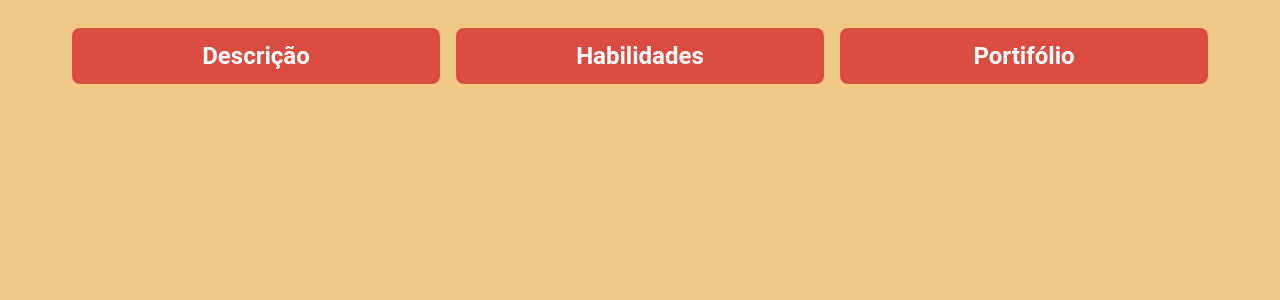
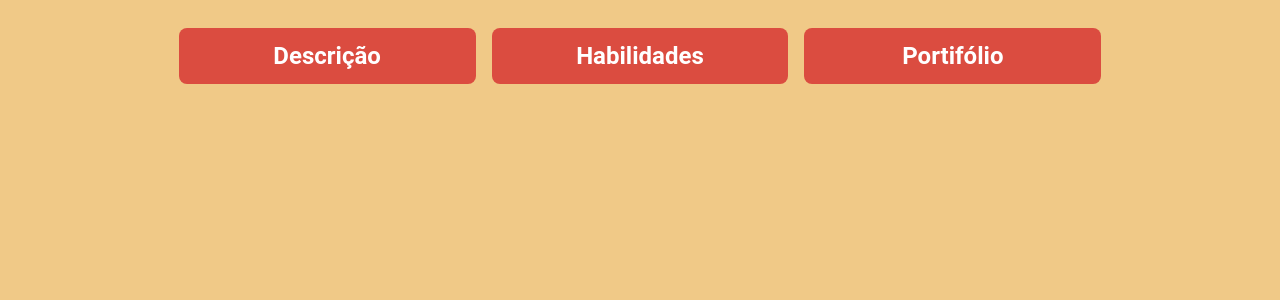
Before and after one commit to thiago-ximenes/portifolio-web, a React (Create React App) app: page / in a window 1280 px wide. Shown: the top 300 px of the page. Built offline with nearby package versions, Linux system fonts and the light colour scheme; the HTML template or start-up script is replaced by a standard one.

Commit message:
finish css on header

```diff
--- a/src/App.js
+++ b/src/App.js
@@ -6,7 +6,11 @@ function App() {
     <div
       className="bg-tertiary w-screen h-screen font-roboto flex"
     >
-      <Header />
+      <div
+        className="max-w-[1600px] w-11/12 mx-auto"
+      >
+        <Header />
+      </div>
     </div>
   );
 }
--- a/src/components/Button.jsx
+++ b/src/components/Button.jsx
@@ -4,8 +4,8 @@ function Button({ text }) {
   return (
     <button
       type="button"
-      className="px-4 py-3 text-white font-bold bg-secondary rounded-lg
-      text-2xl sm:w-1/3 w-full mx-2 mt-2 sm:mt-0"
+      className="px-7 py-3 text-white font-bold bg-secondary rounded-lg
+      text-2xl sm:w-9/12 w-content mx-2 mt-2 sm:mt-0"
     >
       {text}
     </button>
--- a/src/components/Header.jsx
+++ b/src/components/Header.jsx
@@ -4,8 +4,8 @@ import Button from './Button';
 function Header() {
   return (
     <header
-      className="flex flex-col justify-around w-2/3 h-fit mx-auto pt-7
-      sm:container sm:flex-row sm:max-w-6xl"
+      className="flex flex-col justify-around h-fit mx-auto pt-7
+      sm:container sm:flex-row sm:w-4/5"
     >
       <Button
         text="Descrição"
```
